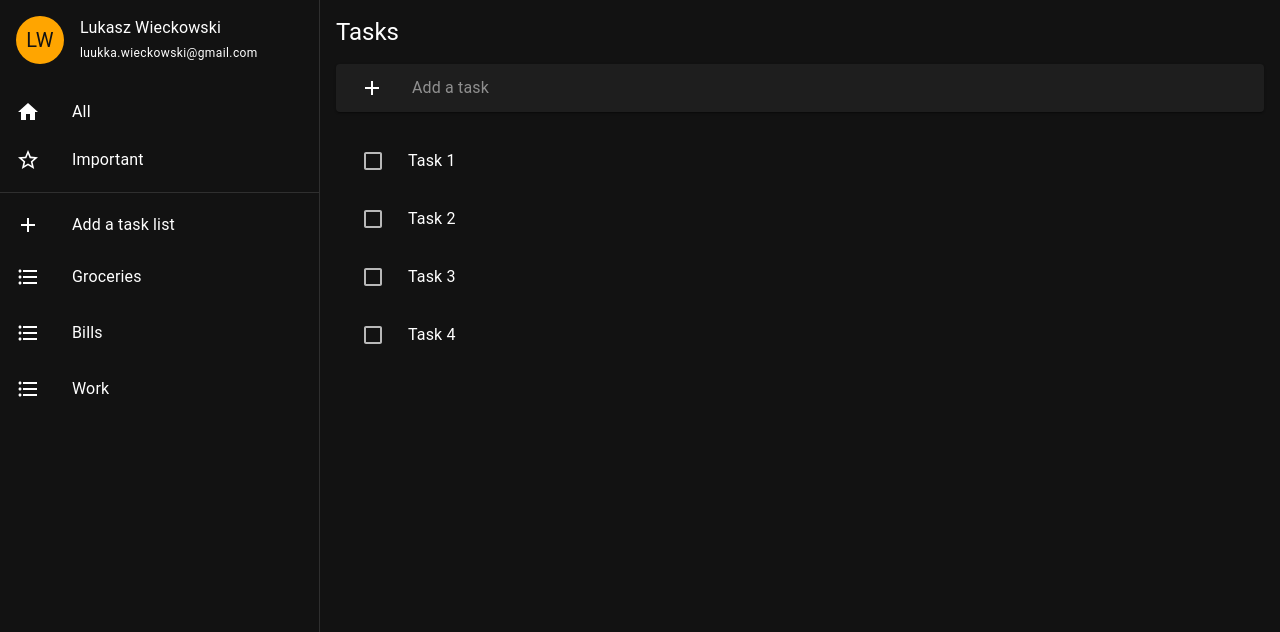
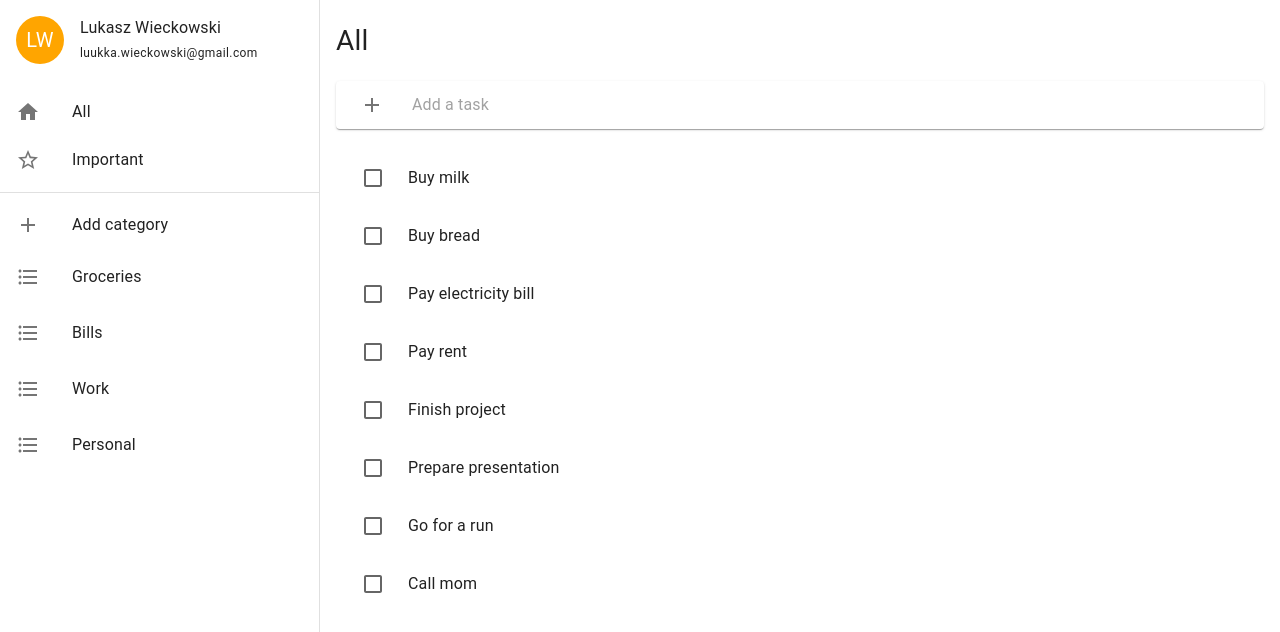
Before and after one commit to lwieckowski/planner, a React (Create React App) app: page / in a window 1280 px wide. Shown: the top 632 px of the page. Built offline with nearby package versions, Linux system fonts and the light colour scheme.

Commit message:
Progress implementing logic

```diff
--- a/src/App.js
+++ b/src/App.js
@@ -15,26 +15,248 @@ import {
   IconButton,
   InputBase,
   Toolbar,
+  TextField
 } from "@mui/material";
-import * as React from "react";
 import "./App.css";
 import { Box } from "@mui/system";
 import styled from "@emotion/styled";
-import MenuItem from "./components/MenuItem";
+import Item from "./components/Item";
+import DeleteButton from "./components/DeleteButton";
+import ImportantButton from "./components/ImportantButton";
 import StarBorderIcon from "@mui/icons-material/StarBorder";
+import { createContext, useReducer } from "react";
 
 const DRAWER_WIDTH = 320;
 
-const TASK_LISTS = ["Groceries", "Bills", "Work"];
+
 
 const lightTheme = createTheme({
   palette: {
-    mode: "dark",
+    mode: "light",
   },
 });
 
+const initialState = {
+  categories: ["All", "Important", "Groceries", "Bills", "Work", "Personal"],
+  category: 0,
+  categoryInEditMode: false,
+  newTaskName: "",
+  tasks: [
+    {
+      "id": 1,
+      "name": "Buy milk",
+      "important": false,
+      "completed": false,
+      "category": "Groceries"
+    },
+    {
+      "id": 2,
+      "name": "Buy bread",
+      "important": false,
+      "completed": false,
+      "category": "Groceries"
+    },
+    {
+      "id": 3,
+      "name": "Pay electricity bill",
+      "important": false,
+      "completed": false,
+      "category": "Bills"
+    },
+    {
+      "id": 4,
+      "name": "Pay rent",
+      "important": false,
+      "completed": false,
+      "category": "Bills"
+    },
+    {
+      "id": 5,
+      "name": "Finish project",
+      "important": false,
+      "completed": false,
+      "category": "Work"
+    },
+    {
+      "id": 6,
+      "name": "Prepare presentation",
+      "important": false,
+      "completed": false,
+      "category": "Work"
+    },
+    {
+      "id": 7,
+      "name": "Go for a run",
+      "important": false,
+      "completed": false,
+      "category": "Personal"
+    },
+    {
+      "id": 8,
+      "name": "Call mom",
+      "important": false,
+      "completed": false,
+      "category": "Personal"
+    }
+  ]
+};
+
+const Context = createContext(initialState);
+
+function reducer(state, action) {
+  switch (action.type) {
+    case "CHANGE_NEW_TASK_NAME":
+      return {
+        ...state,
+        newTaskName: action.payload
+      }
+    case "ADD_TASK":
+      return {
+        ...state,
+        tasks: [...state.tasks, action.payload]
+      }
+    case "DELETE_TASK":
+      return {
+        ...state,
+        tasks: state.tasks.filter(task => task.id !== action.payload)
+      }
+    case "TOGGLE_CATEGORY_EDIT_MODE":
+      return {
+        ...state,
+        categoryInEditMode: !state.categoryInEditMode
+      }
+    case "TOGGLE_IMPORTANT":
+      return {
+        ...state,
+        tasks: state.tasks.map(task => task.id === action.payload ? { ...task, important: !task.important } : task)
+      }
+    case "TOGGLE_COMPLETED":
+      return {
+        ...state,
+        tasks: state.tasks.map(task => task.id === action.payload ? { ...task, completed: !task.completed } : task)
+      }
+    case "ADD_CATEGORY":
+      return {
+        ...state,
+        categories: [...state.categories, action.payload],
+        category: state.categories.length,
+        categoryInEditMode: true
+      }
+    case "SELECT_CATEGORY":
+      return {
+        ...state,
+        category: action.payload
+      }
+    case "CHANGE_CATEGORY_NAME":
+      return {
+        ...state,
+        categories: state.categories.map((category, index) => index === action.payload.index ? action.payload.name : category)
+      }
+    case "DELETE_CATEGORY":
+      return {
+        ...state,
+        categories: state.categories.filter((category, index) => index !== action.payload),
+        tasks: state.tasks.filter(task => task.category !== action.payload),
+        category: state.category === action.payload ? 0 : state.category
+      }
+        default:
+      return state;
+  }
+}
+
 function App() {
+
+  const [state, dispatch] = useReducer(reducer, initialState);
+
+function handleNewTaskKeyDown(e) {
+  if (e.key === "Enter") {
+    e.preventDefault();
+    dispatch(changeNewTaskName(""));
+    dispatch(addTask(state.newTaskName, state.selectedCategory));
+  }
+}
+
+function handleNewTaskChange(e) {
+  dispatch(changeNewTaskName(e.target.value));
+}
+
+function changeNewTaskName(name) {
+  return {
+    type: "CHANGE_NEW_TASK_NAME",
+    payload: name
+  }
+}
+
+function addTask(name, category) {
+  return {
+    type: "ADD_TASK",
+    payload: {
+      id: Date.now(),
+      name,
+      important: false,
+      completed: false,
+      category
+    }
+  }
+}
+
+function deleteTask(id) {
+  return {
+    type: "DELETE_TASK",
+    payload: id
+  }
+}
+
+function toggleImportant(id) {
+  return {
+    type: "TOGGLE_IMPORTANT",
+    payload: id
+  }
+}
+
+function toggleCompleted(id) {
+  return {
+    type: "TOGGLE_COMPLETED",
+    payload: id
+  }
+}
+
+function addCategory() {
+  return {
+    type: "ADD_CATEGORY",
+    payload: "New category"
+  }
+}
+
+function selectCategory(category) {
+  return {
+    type: "SELECT_CATEGORY",
+    payload: category
+  }
+}
+
+function changeCategoryName(index, name) {
+  return {
+    type: "CHANGE_CATEGORY_NAME",
+    payload: {index, name}
+  }
+}
+
+function toggleCategoryEditMode() {
+  return {
+    type: "TOGGLE_CATEGORY_EDIT_MODE"
+  }
+}
+
+function deleteCategory(index) {
+  return {
+    type: "DELETE_CATEGORY",
+    payload: index
+  }
+}
+
   return (
+    <Context.Provider value={{ state, dispatch }}>
       <ThemeProvider theme={lightTheme}>
         <Box sx={{ display: "flex" }}>
           <CssBaseline />
@@ -65,22 +287,59 @@ function App() {
             </Box>
             <Box sx={{ overflow: "auto" }}>
               <List>
-              <MenuItem text="All" icon={<HomeIcon />}></MenuItem>
-              <MenuItem text="Important" icon={<StarBorderIcon />}></MenuItem>
+                <Item
+                  text="All"
+                  icon={<HomeIcon />}
+                  onClick={() => dispatch(selectCategory(0))}
+                ></Item>
+                <Item
+                  text="Important"
+                  icon={<StarBorderIcon />}
+                  onClick={() => dispatch(selectCategory(1))}
+                ></Item>
               </List>
               <Divider />
               <List>
-              <MenuItem text="Add a task list" icon={<AddIcon />}></MenuItem>
-              {TASK_LISTS.map((text) => (
-                <MenuItem text={text} icon={<FormatListBulletedIcon/>} canDelete={true}/>
+                <Item
+                  text="Add category"
+                  icon={<AddIcon />}
+                  onClick={() => dispatch(addCategory())}
+                ></Item>
+                {state.categories.map((category, index) => (
+                  index >= 2 &&
+                  <Item
+                    text={category}
+                    icon={<FormatListBulletedIcon/>}
+                    buttons={
+                      [
+                        <DeleteButton onClick={() => dispatch(deleteCategory(index))}/>
+                      ]
+                    }
+                    onClick={() => dispatch(selectCategory(index))}
+                  />
                 ))}
               </List>
             </Box>
           </Drawer>
           <Box sx={{ width: "100%" }}>
-          <Typography margin={2} variant="h5">
-            Tasks
-          </Typography>
+            <Box sx={{ ml: 2, mt: 2 }}>
+              <TextField
+                variant="standard"
+                onChange={(e) => dispatch(changeCategoryName(state.category, e.target.value))}
+                value={state.categories[state.category]}
+                InputProps={
+                  {
+                    disableUnderline: true,
+                    style: {
+                      fontSize: 28,
+                    }
+                  }
+                }
+                inputRef={input => state.categoryInEditMode && input && input.focus()}
+                onBlur={() => dispatch(toggleCategoryEditMode())}
+              ></TextField>
+            </Box>
+
             <Stack spacing={0} margin={2}>
             <Paper
                 component="form"
@@ -92,16 +351,36 @@ function App() {
                 <InputBase
                   sx={{ ml: 1, flex: 1 }}
                   placeholder="Add a task"
+                  value={state.newTaskName}
+                  onKeyDown={handleNewTaskKeyDown}
+                  onChange={handleNewTaskChange}
                 />
               </Paper>
-            <MenuItem text="Task 1" icon={<Checkbox color="success" />} canDelete={true}/>
-            <MenuItem text="Task 2" icon={<Checkbox />} canDelete={true}/>
-            <MenuItem text="Task 3" icon={<Checkbox />} canDelete={true}/>
-            <MenuItem text="Task 4" icon={<Checkbox />} canDelete={true}/>
+              {state.tasks.map((task) => (
+                <Item
+                text={task.name}
+                icon={
+                  <Checkbox
+                    checked={task.completed}
+                    onClick={() => dispatch(toggleCompleted(task.id))}
+                  />}
+                buttons={
+                  [
+                    <ImportantButton
+                      important={task.important}
+                      onClick={() => dispatch(toggleImportant(task.id))}
+                    />,
+                    <DeleteButton
+                      onClick={() => dispatch(deleteTask(task.id))}
+                    />
+                  ]
+                }/>
+              ))}
             </Stack>
           </Box>
         </Box>
       </ThemeProvider>
+    </Context.Provider>
   );
 }
 
--- /dev/null
+++ b/src/components/DeleteButton.js
@@ -0,0 +1,12 @@
+import DeleteIcon from '@mui/icons-material/Delete';
+import { ListItemIcon, IconButton } from "@mui/material";
+
+export default function DeleteButton({ onClick }) {
+    return (
+        <ListItemIcon className="visible-on-hover" sx={{ minWidth: 44 }}>
+            <IconButton onClick={onClick} aria-label="delete">
+                <DeleteIcon />
+            </IconButton>
+        </ListItemIcon>
+    )
+  }
--- /dev/null
+++ b/src/components/ImportantButton.js
@@ -0,0 +1,13 @@
+import StarBorderIcon from "@mui/icons-material/StarBorder";
+import GradeIcon from '@mui/icons-material/Grade';
+import { ListItemIcon, IconButton } from "@mui/material";
+
+export default function ImportantButton({ important, onClick }) {
+    return (
+        <ListItemIcon className="visible-on-hover" sx={{ minWidth: 44 }}>
+            <IconButton onClick={onClick} aria-label="mark important">
+                {important ? <GradeIcon /> : <StarBorderIcon />}
+            </IconButton>
+        </ListItemIcon>
+    )
+  }
--- /dev/null
+++ b/src/components/Item.js
@@ -0,0 +1,25 @@
+import { ListItem, ListItemButton, ListItemIcon, ListItemText } from "@mui/material";
+
+
+export default function Item({ text, icon, buttons, onClick }) {
+  return (
+    <ListItem disablePadding sx={
+      {
+        '& .visible-on-hover': {
+          visibility: 'hidden'
+        },
+        '&:hover .visible-on-hover': {
+          visibility: 'visible'
+        }
+      }
+    }>
+      <ListItemButton disableRipple onClick={onClick}>
+        <ListItemIcon>
+          {icon}
+        </ListItemIcon>
+        <ListItemText primary={text} />
+          {buttons}
+      </ListItemButton>
+    </ListItem>
+  );
+}
--- a/src/components/MenuItem.js
+++ /dev/null
@@ -1,33 +0,0 @@
-import { ListItem, ListItemButton, ListItemIcon, ListItemText, IconButton } from "@mui/material";
-import DeleteIcon from '@mui/icons-material/Delete';
-
-
-export default function MenuItem({ text, icon, canDelete = false}) {
-  return (
-    <ListItem disablePadding sx={
-      {
-        '& .delete-button': {
-          visibility: 'hidden'
-        },
-        '&:hover .delete-button': {
-          visibility: 'visible'
-        }
-      }
-      }>
-      <ListItemButton disableRipple>
-        <ListItemIcon>
-          {icon}
-        </ListItemIcon>
-        <ListItemText primary={text} />
-        {canDelete &&
-          <ListItemIcon className="delete-button">
-            <IconButton aria-label="delete">
-              <DeleteIcon />
-            </IconButton>
-          </ListItemIcon>
-        }
-
-      </ListItemButton>
-    </ListItem>
-  );
-}
```
Lines whose indentation alone changed are shown as unchanged.
